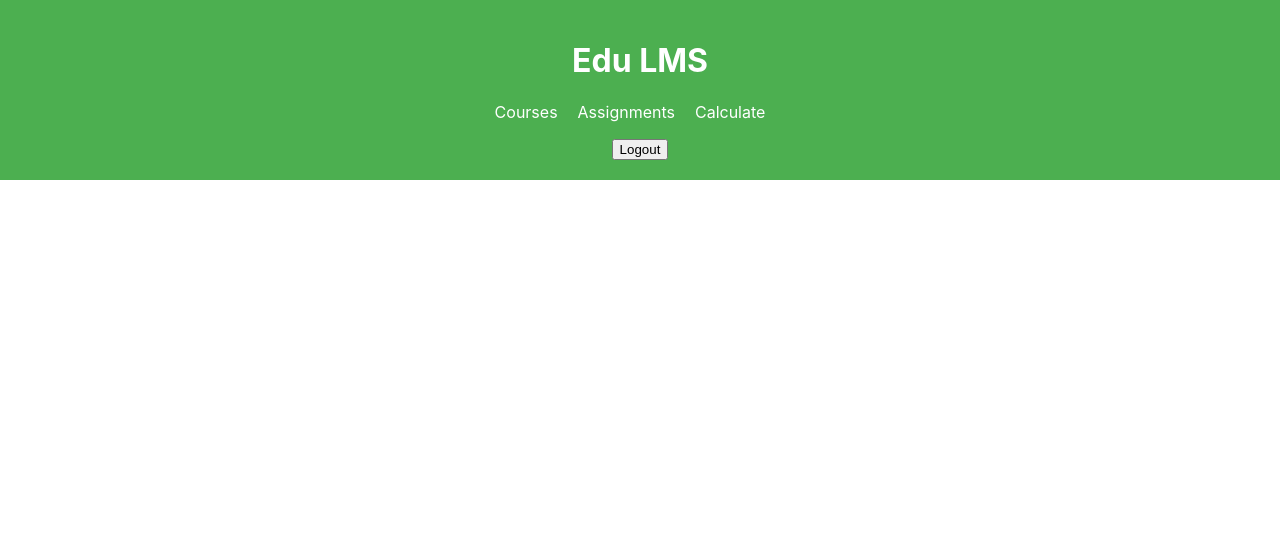
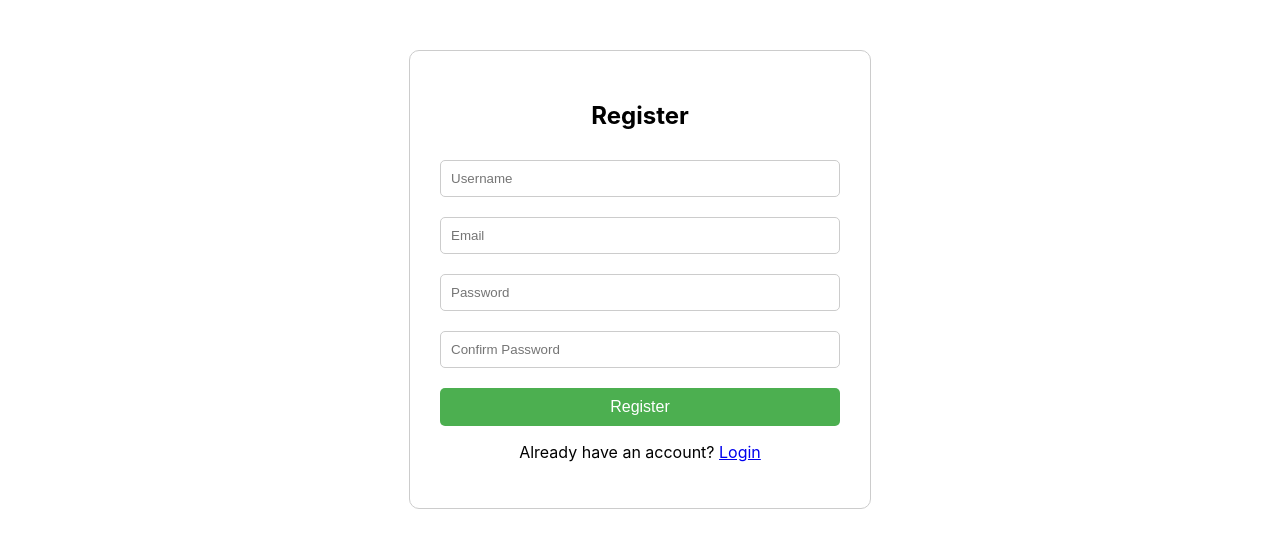
Before and after one commit to IT21175466/eduLMS, a React (Create React App) app in the folder frontend/: page /register in a window 1280 px wide. Shown: the top 548 px of the page. Built offline with nearby package versions, Linux system fonts and the light colour scheme.

Commit message:
Registration Feature

```diff
--- a/frontend/src/App.js
+++ b/frontend/src/App.js
@@ -5,13 +5,14 @@ import AssignmentList from './components/AssignmentList';
 import Calculate from './components/Calculate';
 import Login from './components/Login';
 import './App.css';
+import Register from './components/Register';
 
 function App() {
 
   const [showHeader, setShowHeader] = useState(true);
 
   useEffect(() => {
-    if (window.location.pathname === '/') {
+    if (window.location.pathname === '/' || window.location.pathname === '/register') {
       setShowHeader(false);
     } else {
       setShowHeader(true);
@@ -46,6 +47,7 @@ function App() {
           {/* Routes */}
           <Routes>
             <Route path="/" element={<Login />} />
+            <Route path="/register" element={<Register />} />
             <Route path="/courses" element={<CourseList />} />
             <Route path="/assignments" element={<AssignmentList />} />
             <Route path="/calculate" element={<Calculate />} />
--- /dev/null
+++ b/frontend/src/Register.css
@@ -0,0 +1,40 @@
+.register-container {
+    max-width: 400px;
+    margin: 50px auto;
+    padding: 30px;
+    border: 1px solid #ccc;
+    border-radius: 10px;
+}
+
+.register-container h2 {
+    text-align: center;
+    margin-bottom: 20px;
+}
+
+.register-container input {
+    width: 94.5%;
+    padding: 10px;
+    margin: 10px 0;
+    border: 1px solid #ccc;
+    border-radius: 5px;
+}
+
+.register-container button {
+    width: 100%;
+    padding: 10px;
+    margin-top: 10px;
+    background-color: #4CAF50;
+    color: white;
+    border: none;
+    border-radius: 5px;
+    font-size: 16px;
+}
+
+.register-container button:hover {
+    background-color: #45a049;
+}
+
+.register-container p {
+    text-align: center;
+    color: red;
+}
--- a/frontend/src/components/Login.js
+++ b/frontend/src/components/Login.js
@@ -48,6 +48,7 @@ function Login() {
                     required
                 />
                 <button type="submit">Login</button>
+                <p style={{ color: 'black' }}>Don't have an account? <a href="/register">Register</a></p>
             </form>
             {error && <p style={{ color: 'red' }}>{error}</p>}
         </div>
--- /dev/null
+++ b/frontend/src/components/Register.js
@@ -0,0 +1,90 @@
+import React, { useState } from 'react';
+import { useNavigate } from 'react-router-dom';
+import '../Register.css';
+
+function Register() {
+    const [username, setUsername] = useState('');
+    const [email, setEmail] = useState('');
+    const [password, setPassword] = useState('');
+    const [confirmPassword, setConfirmPassword] = useState('');
+    const [error, setError] = useState('');
+    const navigate = useNavigate();
+
+    // Handle form submission
+    const handleRegister = async (e) => {
+        e.preventDefault();
+
+        if (password !== confirmPassword) {
+            setError('Passwords do not match');
+            return;
+        }
+
+        const userData = {
+            username,
+            email,
+            password,
+        };
+
+        try {
+            const response = await fetch('http://localhost:5000/api/register', {
+                method: 'POST',
+                headers: {
+                    'Content-Type': 'application/json',
+                },
+                body: JSON.stringify(userData),
+            });
+
+            const data = await response.json();
+
+            if (response.status === 201) {
+                navigate('/');
+            } else {
+                setError(data.message || 'Registration failed');
+            }
+        } catch (error) {
+            console.error('Error registering user:', error);
+            setError('An error occurred while registering');
+        }
+    };
+
+    return (
+        <div className="register-container">
+            <h2>Register</h2>
+            {error && <p style={{ color: 'red' }}>{error}</p>}
+            <form onSubmit={handleRegister}>
+                <input
+                    type="text"
+                    placeholder="Username"
+                    value={username}
+                    onChange={(e) => setUsername(e.target.value)}
+                    required
+                />
+                <input
+                    type="email"
+                    placeholder="Email"
+                    value={email}
+                    onChange={(e) => setEmail(e.target.value)}
+                    required
+                />
+                <input
+                    type="password"
+                    placeholder="Password"
+                    value={password}
+                    onChange={(e) => setPassword(e.target.value)}
+                    required
+                />
+                <input
+                    type="password"
+                    placeholder="Confirm Password"
+                    value={confirmPassword}
+                    onChange={(e) => setConfirmPassword(e.target.value)}
+                    required
+                />
+                <button type="submit">Register</button>
+            </form>
+            <p style={{ color: 'black' }}>Already have an account? <a href="/">Login</a></p>
+        </div>
+    );
+}
+
+export default Register;
```
